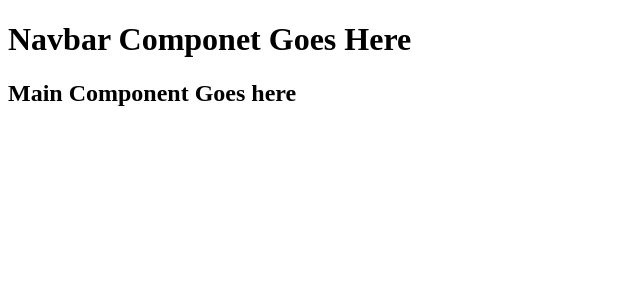
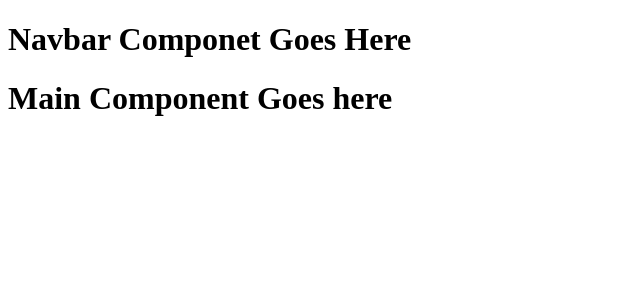
Before and after one commit to Brian-Enos/React, a React (Create React App) app in the folder my-app/: page / in a window 1280 px wide. Shown: the top 300 px of the page, without its empty margins (0-640 px from the left). Built offline with nearby package versions, Linux system fonts and the light colour scheme.

Commit message:
Renamed the div conatainer from nav to div in the Main Component

```diff
--- a/my-app/src/components/Main.js
+++ b/my-app/src/components/Main.js
@@ -5,8 +5,8 @@ import ReactDOM from "react-dom" ;
 
 export default function Main() {
   return (
-    <nav>
+    <div>
       <h1>Main Component Goes here</h1>
-    </nav>
+    </div>
   )
 }
```
